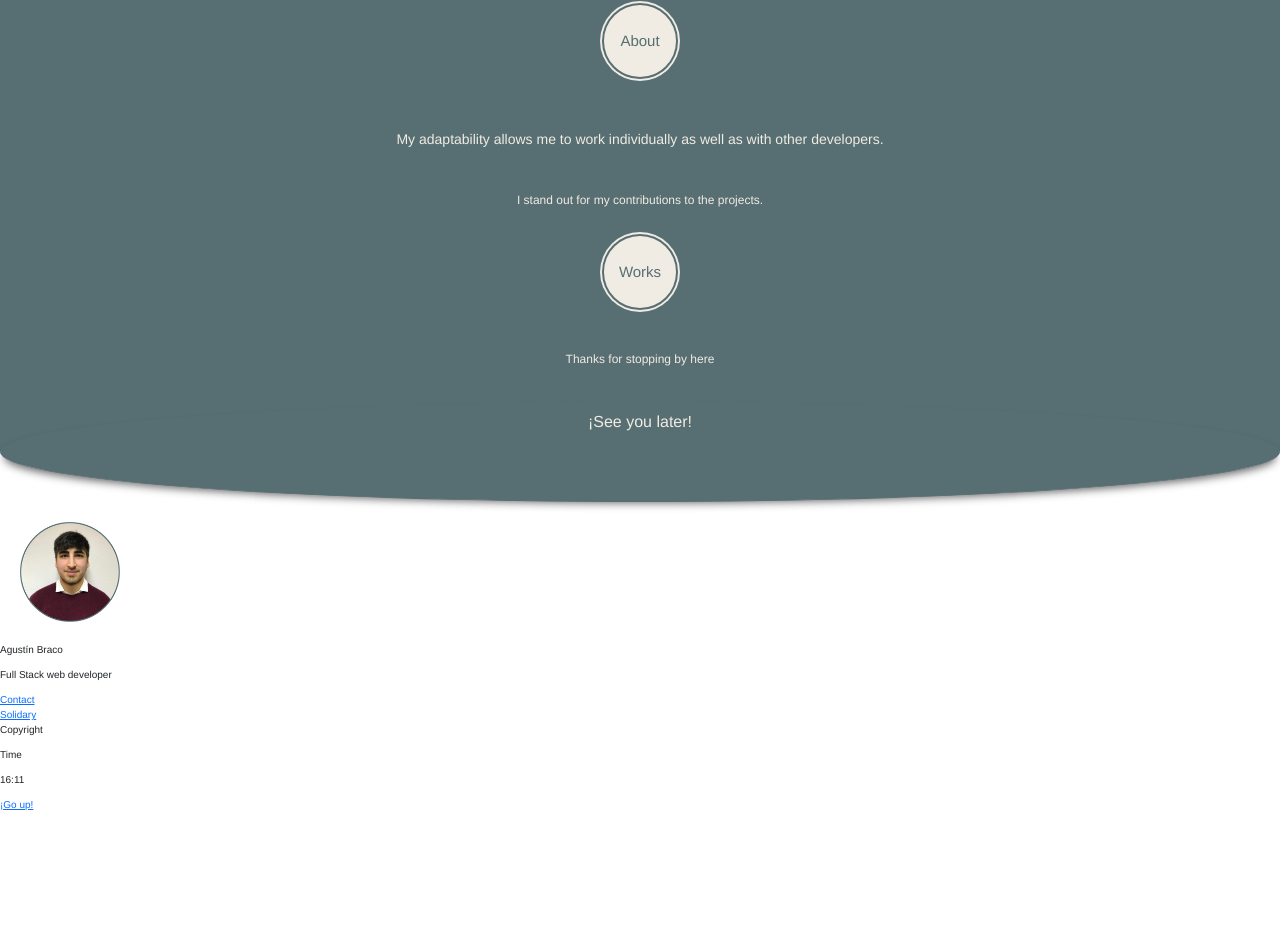
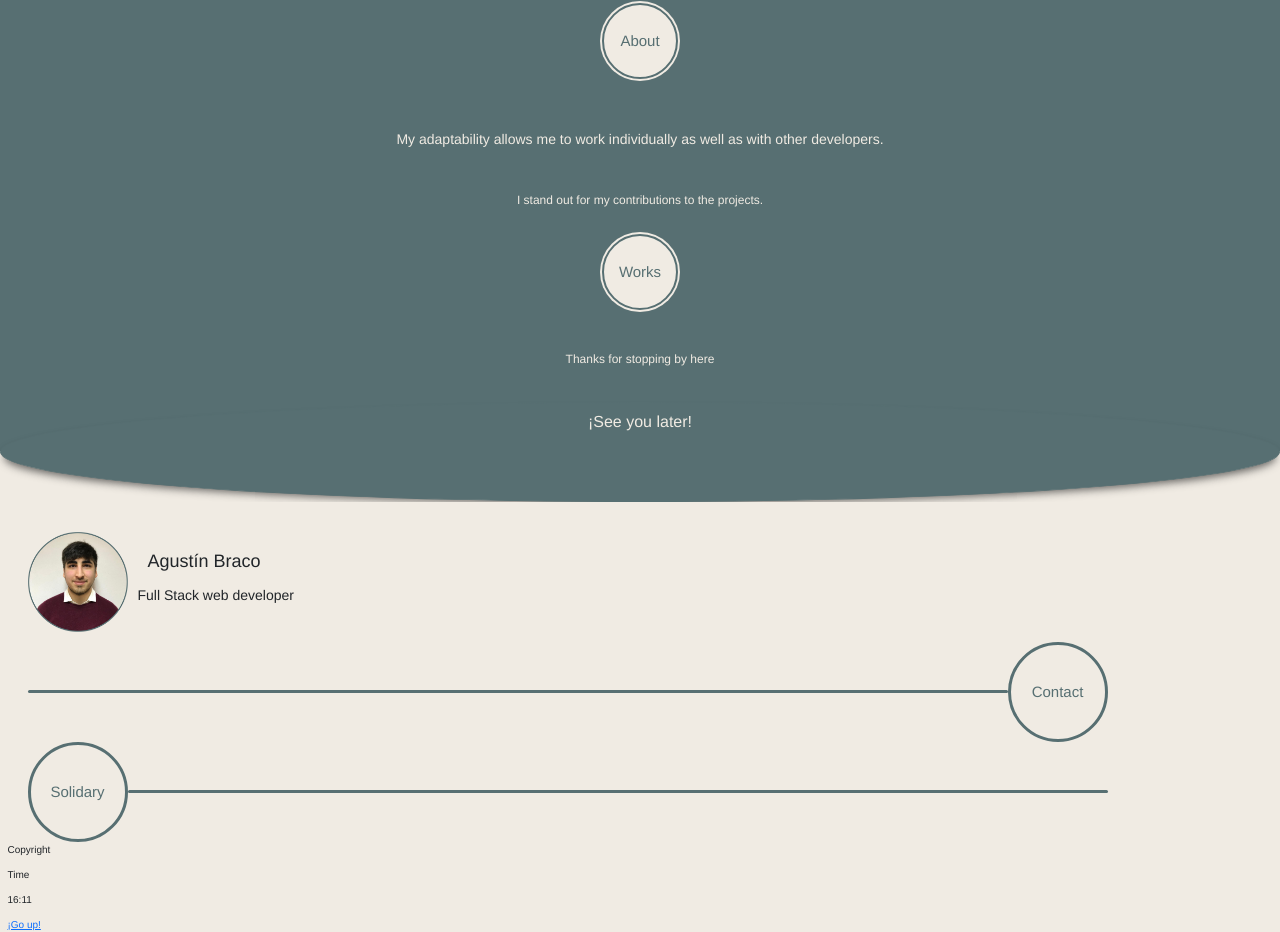
Before and after one commit to AgustinBraco/studying-web-development, a plain HTML site: page index.html in a window 1280 px wide. Shown: the part 945-1877 px from the top of the page. Before the commit the page ends 1757 px from the top, so only its background shows below. Drawn offline with nearby package versions, Linux system fonts and the light colour scheme.

Commit message:
new-project-5

```diff
--- a/index.html
+++ b/index.html
@@ -87,7 +87,7 @@
 
     </header>
 
-    <main>
+    <main class="bgGrey">
 
         <!-- About -->
         <section id="section-about" class="bgGreen textGrey container-fluid">
@@ -125,30 +125,47 @@
         </section>
 
         <!-- Round end -->
-        <div class="roundEnd"></div>
+        <div class="roundEndGreen"></div>
 
     </main>
 
-    <footer>
+    <footer class="container-fluid bgGrey">
 
         <!-- Photo and name -->
-        <div>
+        <div class="meFooterDiv">
             <img src="./assets/me-round.png" alt="My photo" class="meRound">
             <div>
-                <p>Agustín Braco</p>
-                <p>Full Stack web developer</p>
+                <p class="nameFooter">Agustín Braco</p>
+                <p class="jobFooter">Full Stack web developer</p>
             </div>
         </div>
 
-        <!-- Contact circle -->
-        <div>
-            <a href="./pages/contact.html">Contact</a>
+        <!-- Contact -->
+        <div class="divContactFooter">
+
+            <!-- Line -->
+            <hr class="lineContactGreen">
+
+            <!-- Circle -->
+            <div class="circleContactFooter">
+                <a href="./pages/contact.html" class="textContactFooter noLink">Contact</a>
+            </div>
+
         </div>
 
-        <!-- Solidary circle -->
-        <div>
-            <a href="./pages/solidary.html">Solidary</a>
+        <!-- Solidary -->
+        <div class="divSolidaryFooter">
+
+            <!-- Circle -->
+            <div class="circleSolidaryFooter">
+                <a href="./pages/solidary.html" class="textSolidaryFooter noLink">Solidary</a>
+            </div>
+
+            <!-- Line -->
+            <hr class="lineSolidaryGreen">
+
         </div>
+
 
         <!-- Bottom -->
         <div>
--- a/style.css
+++ b/style.css
@@ -26,6 +26,10 @@ html {
 
 .bgGreen {
     background-color: #576F72;
+}
+
+.bgGrey {
+    background-color: #F0EBE3;
 }
 
 .noLink {
@@ -160,7 +164,7 @@ option {
     text-align: center;
     align-items: center;
     justify-content: center;
-    width: 7.65rem;
+    width: 7.6rem;
     height: 7.6rem;
     border-radius: 50%;
     border: 0.2rem solid #576F72;
@@ -171,9 +175,7 @@ option {
 
 
 /* Round end */
-
-/* OPTION 1 */
-.roundEnd {
+.roundEndGreen {
     width: 100%;
     height: 10rem;
     border: 0.1rem solid #576F72;
@@ -188,23 +190,105 @@ option {
     -moz-box-shadow: 0px 5px 9px -4px rgba(41,41,41,0.71);
 }
 
-/* .roundEnd {
-    width: 100;
-    height: 50px;
+.roundEndGrey {
+    width: 100%;
+    height: 10rem;
+    border: 0.1rem solid #F0EBE3;
+    background: #F0EBE3;
+    -moz-border-radius: 50%;
+    -webkit-border-radius: 50%;
+    border-radius: 50%;
+    margin-top: -5.4rem;
 
-    border: 0.1rem solid #576F72;
-    background: #576F72;
-
-    -moz-border-radius: 0 0 100px 100px;
-    -webkit-border-radius: 0 0 100px 100px;
-    border-radius: 0 0 100px 100px;
-
-    margin-top: -0.5rem;
-} */
+    box-shadow: 0px 5px 9px -4px rgba(41,41,41,0.71);
+    -webkit-box-shadow: 0px 5px 9px -4px rgba(41,41,41,0.71);
+    -moz-box-shadow: 0px 5px 9px -4px rgba(41,41,41,0.71);
+}
 
 
 /* FOOTER */
+.meFooterDiv {
+    display: flex;
+    flex-flow: row nowrap;
+    align-items: center;
+    padding: 3rem 0rem 1rem 2rem;
+}
+
+/* Photo & Texts */
 .meRound {
-    padding: 2rem 0rem 2rem 2rem;
-    max-width: 12rem;
+    max-width: 10rem;
 }
+
+.nameFooter {
+    margin-left: 2rem;
+    font-size: 1.8rem;
+}
+
+.jobFooter {
+    margin-left: 1rem;
+    font-size: 1.4rem;
+}
+
+/* Contact buton */
+.divContactFooter {
+    display: flex;
+    flex-flow: row nowrap;
+    align-items: center;
+    text-align: center;
+    margin: 0rem 2rem;
+}
+
+.lineContactGreen {
+    background: #576F72;
+    height: 0.3rem;
+    width: 80%;
+    border-radius: 1rem;
+    opacity: 100%;
+    border: none;
+}
+
+.textContactFooter {
+    display: flex;
+    text-align: center;
+    align-items: center;
+    justify-content: center;
+    width: 10rem;
+    height: 10rem;
+    border-radius: 50%;
+    border: 0.3rem solid #576F72;
+    background: #F0EBE3;
+    color: #576F72;
+    font-size: 1.5rem;
+}
+
+/* Solidary buton */
+.divSolidaryFooter {
+    display: flex;
+    flex-flow: row nowrap;
+    align-items: center;
+    text-align: center;
+    margin: 0rem 2rem;
+}
+
+.lineSolidaryGreen {
+    background: #576F72;
+    height: 0.3rem;
+    width: 80%;
+    border-radius: 1rem;
+    opacity: 100%;
+    border: none;
+}
+
+.textSolidaryFooter {
+    display: flex;
+    text-align: center;
+    align-items: center;
+    justify-content: center;
+    width: 10rem;
+    height: 10rem;
+    border-radius: 50%;
+    border: 0.3rem solid #576F72;
+    background: #F0EBE3;
+    color: #576F72;
+    font-size: 1.5rem;
+}
```
